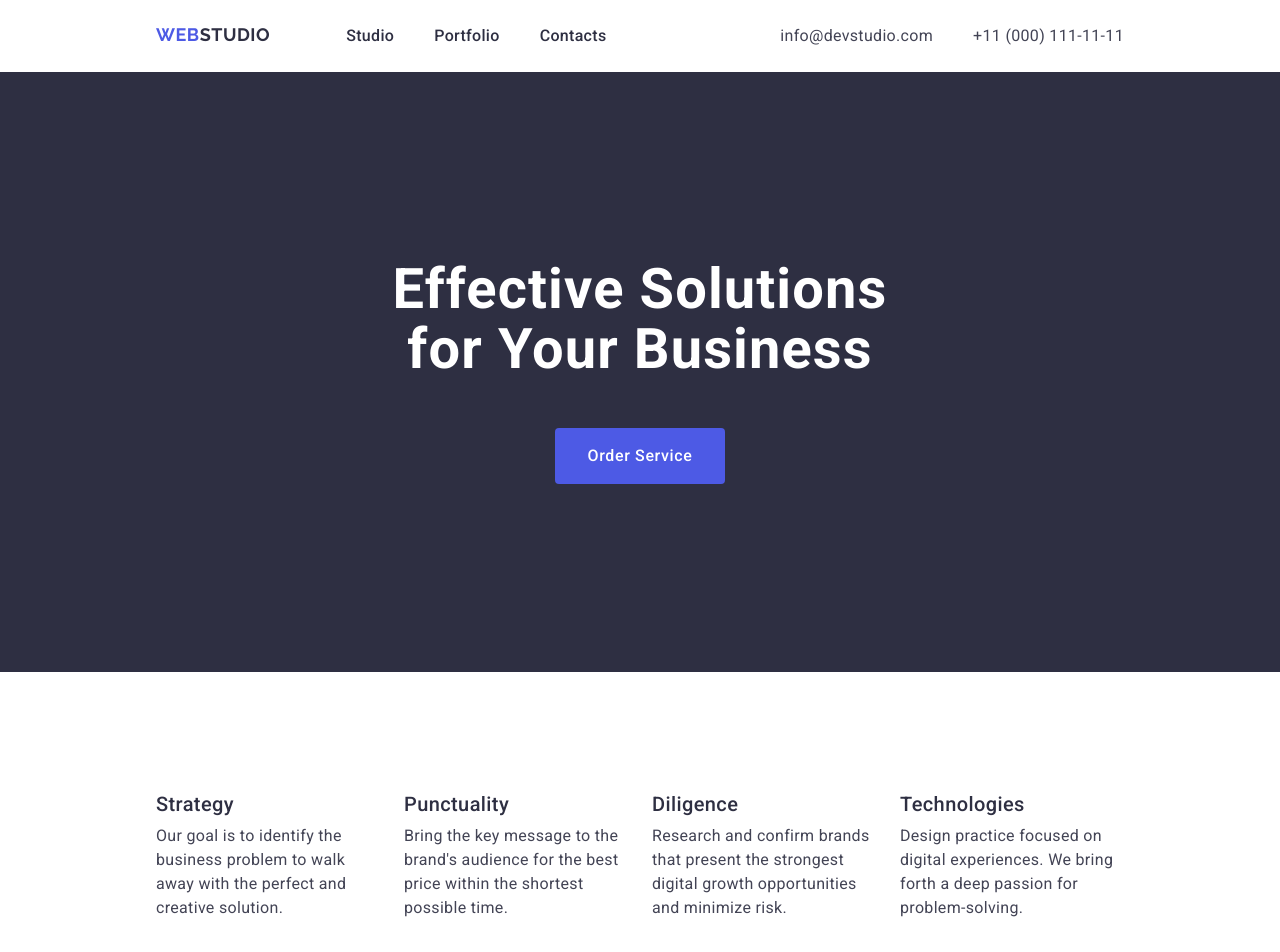
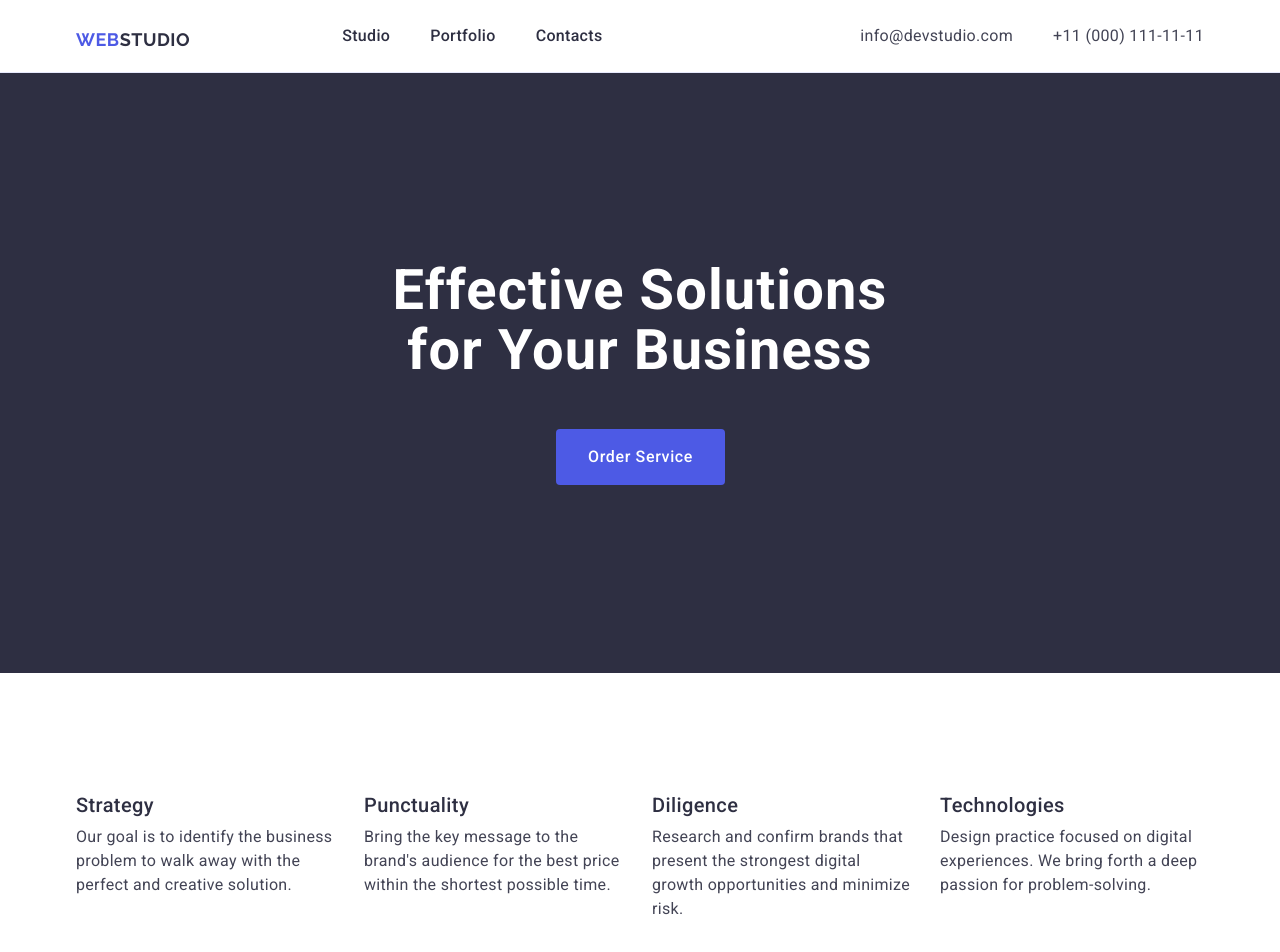
Before and after one commit to OksanaBakhaieva/goit-markup-hw-03, a plain HTML site: page index.html in a window 1280 px wide. Shown: the top 952 px of the page. Drawn offline with nearby package versions, Linux system fonts and the light colour scheme.

Commit message:
Changes mistakes after autochecking

```diff
--- a/css/styles.css
+++ b/css/styles.css
@@ -44,16 +44,18 @@ img {
 }
 
 .container {
-    max-width: 1440px;
-    padding-left:  156px;
-    padding-right: 156px;
-    margin: 0 0 0 0;
-    margin-block-end: 0;
+    width: 1158px;
+    margin: 0 auto;
+    padding-left:  15px;
+    padding-right: 15px;
 }
 
 
 
 /*Header*/
+.header {
+    border-bottom: 1px solid #e7e9fc;
+}
 .header-inner {
     display:flex;
     justify-content: space-between;
@@ -62,6 +64,7 @@ img {
 .header-nav {
     display:flex;
     gap:76px;
+    align-items: center;
 }
 
 .nav-list {
@@ -81,6 +84,7 @@ img {
     text-transform: uppercase;
     padding-top:24px;
     padding-bottom: 16px;
+    margin-right: 76px;
     }
 
 .header-accent {
@@ -135,20 +139,22 @@ img {
 }
 
 .hero-title {
+    max-width: 496px;
     color:  var(--white);
     font-size: 56px;
     font-weight: 700;
     line-height: 1.07;
     letter-spacing: 0.02em;
     text-align: center;
-    margin-block-start: 0;
     margin-bottom: 48px;
-    width: 496px;
     margin-right: auto;
     margin-left: auto;
 }
 
 .hero-button {
+    display: block;
+    margin-left: 480px;
+    min-width: 169px;
     font-family: "Roboto", sans-serif;
     color:  var(--white);
     background-color:  var(--iris);
@@ -195,23 +201,20 @@ img {
     flex-basis: calc((100% - 72px) / 4);
 }
 
-.features-section-title {
+.features-item-title {
     color:  var(--navy-blue);
     font-size: 20px;
     font-weight: 500;
     line-height: 1.2;
     letter-spacing: 0.02em;
     text-align: left;
-    margin-block-start: 0;
     margin-bottom: 8px;
 }
 
-.features-section-text {
+.features-item-text {
     line-height: 1.5;
     letter-spacing: 0.02em;
     text-align: left;
-    margin-block-start: 0;
-    margin-block-end: 0;
 }
 
 /*Team Section*/
@@ -243,18 +246,17 @@ img {
 .team-card {
     background-color: var(--white);
     text-align: center;
+    border-radius: 0 0 4px 4px;
+    flex-basis: calc((100% - 72px) / 4);
 }
 
 .card {
     display:flex;
     flex-direction: column;
-    gap: 8px;
     align-items:center;
     justify-content:center;
     padding: 32px 0;
-    flex-basis: calc((100% - 72px) / 4);
-
-    }
+}
 
 .team-section-title {
     color: var(--navy-blue);
@@ -264,8 +266,7 @@ img {
     line-height: 1.2;
     letter-spacing: 0.02em;
     text-align: center;
-    margin-block-start: 0;
-    margin-block-end: 0;
+    margin-bottom: 8px;
 }
 
 .team-section-text {
@@ -309,7 +310,9 @@ img {
     display: block;
     align-items: center;
     justify-content: center;
-    border: 1px solid var(--cloud);
+    border: 1px solid #e7e9fc;
+    border-top: none;
+    margin: 32px 16px;
 }
 
 .portfolio-section-title {
@@ -319,7 +322,7 @@ img {
     line-height: 1.2;
     letter-spacing: 0.02em;
     text-align: left;
-    margin: 32px 0 8px 16px;
+    margin-bottom: 8px;
 }
 
 .portfolio-section-text {
@@ -338,7 +341,7 @@ footer {
 
 .footer-accent {
     color:  var(--cloud);
-    margin-block-end: 16px;
+    margin-bottom: 16px;
 }
 
 .footer-text {
--- a/index.html
+++ b/index.html
@@ -61,8 +61,8 @@
                 <ul class="features-list">
                     <li class="features-item">
                         <div class="f-item">
-                            <h3 class="features-section-title">Strategy</h3>
-                            <p class="features-section-text">
+                            <h3 class="features-item-title">Strategy</h3>
+                            <p class="features-item-text">
                                 Our goal is to identify the business
                                 problem to walk away with the perfect and creative solution.
                             </p>
@@ -70,24 +70,24 @@
                     </li>
                     <li class="features-item">
                         <div class="f-item">
-                            <h3 class="features-section-title">Punctuality</h3>
-                            <p class="features-section-text">
+                            <h3 class="features-item-title">Punctuality</h3>
+                            <p class="features-item-text">
                                 Bring the key message to the brand's audience for the best price within the shortest possible time.
                             </p>
                         </div>
                     </li>
                     <li class="features-item">
                         <div class="f-item">
-                            <h3 class="features-section-title">Diligence</h3>
-                            <p class="features-section-text">
+                            <h3 class="features-item-title">Diligence</h3>
+                            <p class="features-item-text">
                                 Research and confirm brands that present the strongest digital growth opportunities and minimize risk.
                             </p>
                         </div>
                     </li>
                     <li class="features-item">
                         <div class="f-item">
-                            <h3 class="features-section-title">Technologies</h3>
-                            <p class="features-section-text">
+                            <h3 class="features-item-title">Technologies</h3>
+                            <p class="features-item-text">
                                 Design practice focused on digital experiences. We bring forth a deep passion for problem-solving.
                             </p>
                         </div>
```
